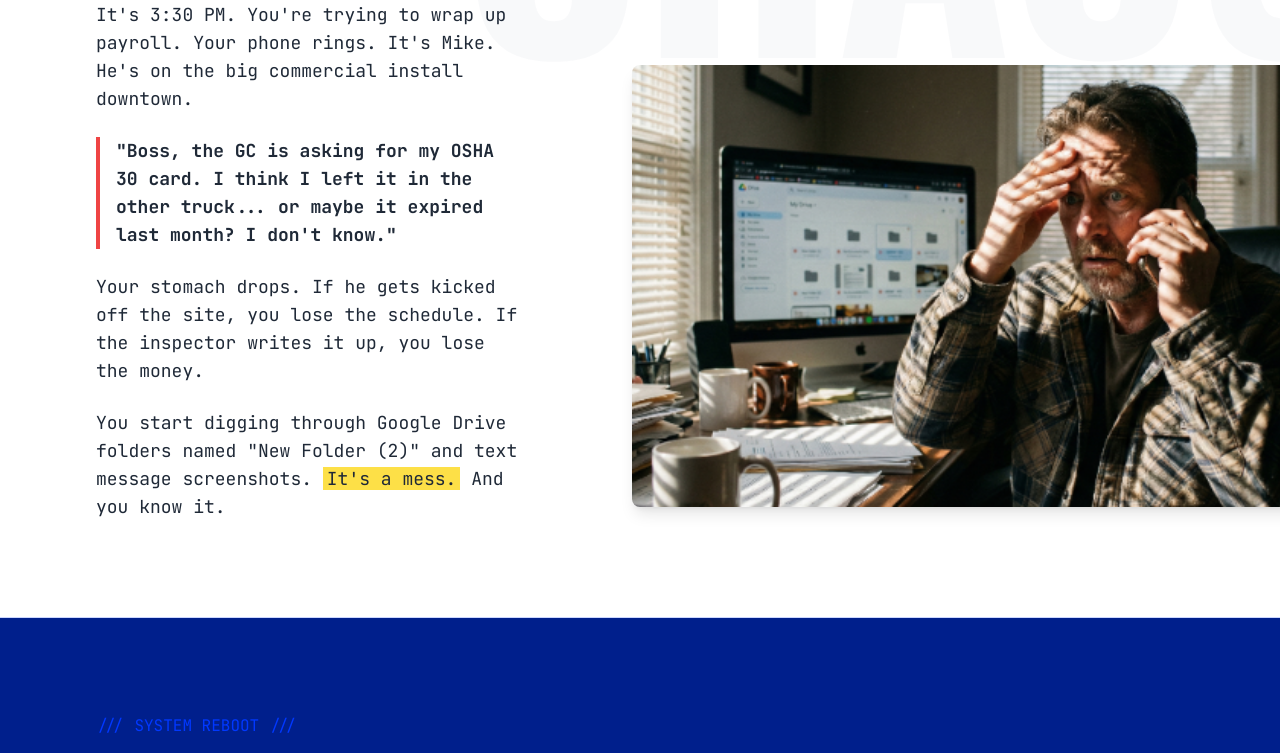
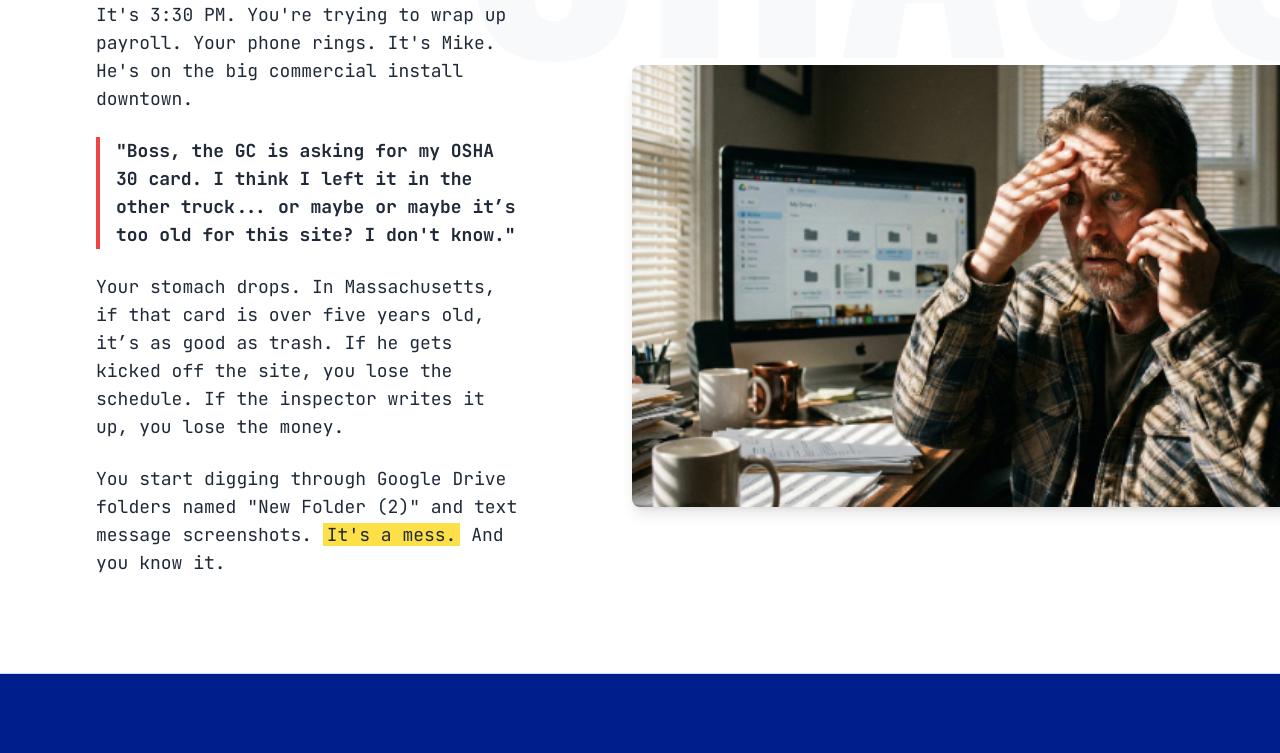
Before and after one commit to RiyadSc/IronStamp, a Next.js app: page /LandingPageV2 in a window 1280 px wide. Shown: the part 1340-2093 px from the top of the page. Built offline with nearby package versions, Linux system fonts and the light colour scheme; no server answers.

Commit message:
Update landing page copy and footer year to 2026
- Update footer copyright year from 2025 to 2026
- Update copy in LandingPageV2.tsx

```diff
--- a/pages/LandingPageV2.tsx
+++ b/pages/LandingPageV2.tsx
@@ -165,7 +165,7 @@ export default function LandingPageV2() {
           </div>
 
           <p className="mt-12 max-w-xl text-lg text-gray-600 leading-relaxed">
-            <span className="font-bold text-black">Real talk:</span> You&apos;re running a business, not a filing cabinet. But the state of Massachusetts doesn&apos;t care. One surprise inspection, one expired EPA card, and you&apos;re looking at fines that wipe out your profit margin for the month.
+            <span className="font-bold text-black">Real talk:</span> You&apos;re running a business, not a filing cabinet. But the state of Massachusetts doesn&apos;t care. One surprise inspection, one expired state license, and you&apos;re looking at fines that wipe out your profit margin for the month.
           </p>
 
           <div className="mt-10 mb-16 flex flex-col sm:flex-row gap-6 items-start sm:items-center">
@@ -198,10 +198,10 @@ export default function LandingPageV2() {
                 It&apos;s 3:30 PM. You&apos;re trying to wrap up payroll. Your phone rings. It&apos;s Mike. He&apos;s on the big commercial install downtown.
               </p>
               <p className="font-bold pl-4 border-l-4 border-red-500">
-                &quot;Boss, the GC is asking for my OSHA 30 card. I think I left it in the other truck... or maybe it expired last month? I don&apos;t know.&quot;
+                &quot;Boss, the GC is asking for my OSHA 30 card. I think I left it in the other truck... or maybe or maybe it’s too old for this site? I don&apos;t know.&quot;
               </p>
               <p>
-                Your stomach drops. If he gets kicked off the site, you lose the schedule. If the inspector writes it up, you lose the money.
+                Your stomach drops. In Massachusetts, if that card is over five years old, it’s as good as trash. If he gets kicked off the site, you lose the schedule. If the inspector writes it up, you lose the money.
               </p>
               <p>
                 You start digging through Google Drive folders named &quot;New Folder (2)&quot; and text message screenshots. <span className="bg-yellow-300 px-1">It&apos;s a mess.</span> And you know it.
@@ -417,7 +417,7 @@ export default function LandingPageV2() {
           </div>
 
           <div className="mt-24 pt-8 border-t border-white/20 flex flex-col md:flex-row justify-between items-center font-mono text-xs opacity-70">
-            <div>&copy; 2025 IRONSTAMP SYSTEMS. BOSTON, MA.</div>
+            <div>&copy; 2026 IRONSTAMP SYSTEMS. BOSTON, MA.</div>
             <div className="flex gap-6 mt-4 md:mt-0">
               <Link href="/privacy-policy" className="hover:text-white">PRIVACY</Link>
               <Link href="/terms-of-service" className="hover:text-white">TERMS</Link>
--- a/pages/vault.tsx
+++ b/pages/vault.tsx
@@ -926,7 +926,7 @@ export default function Vault() {
                   {doc.type === 'PDF' ? (
                     <FileText className="w-4 h-4 text-[#0038FF] flex-shrink-0" />
                   ) : (
-                    <Image className="w-4 h-4 text-[#0038FF] flex-shrink-0" />
+                    <Image className="w-4 h-4 text-[#0038FF] flex-shrink-0" aria-label="Image file" />
                   )}
                   <div className="flex items-center gap-2 min-w-0 flex-1 relative">
                     <div className="flex-1 min-w-0 relative">
```
